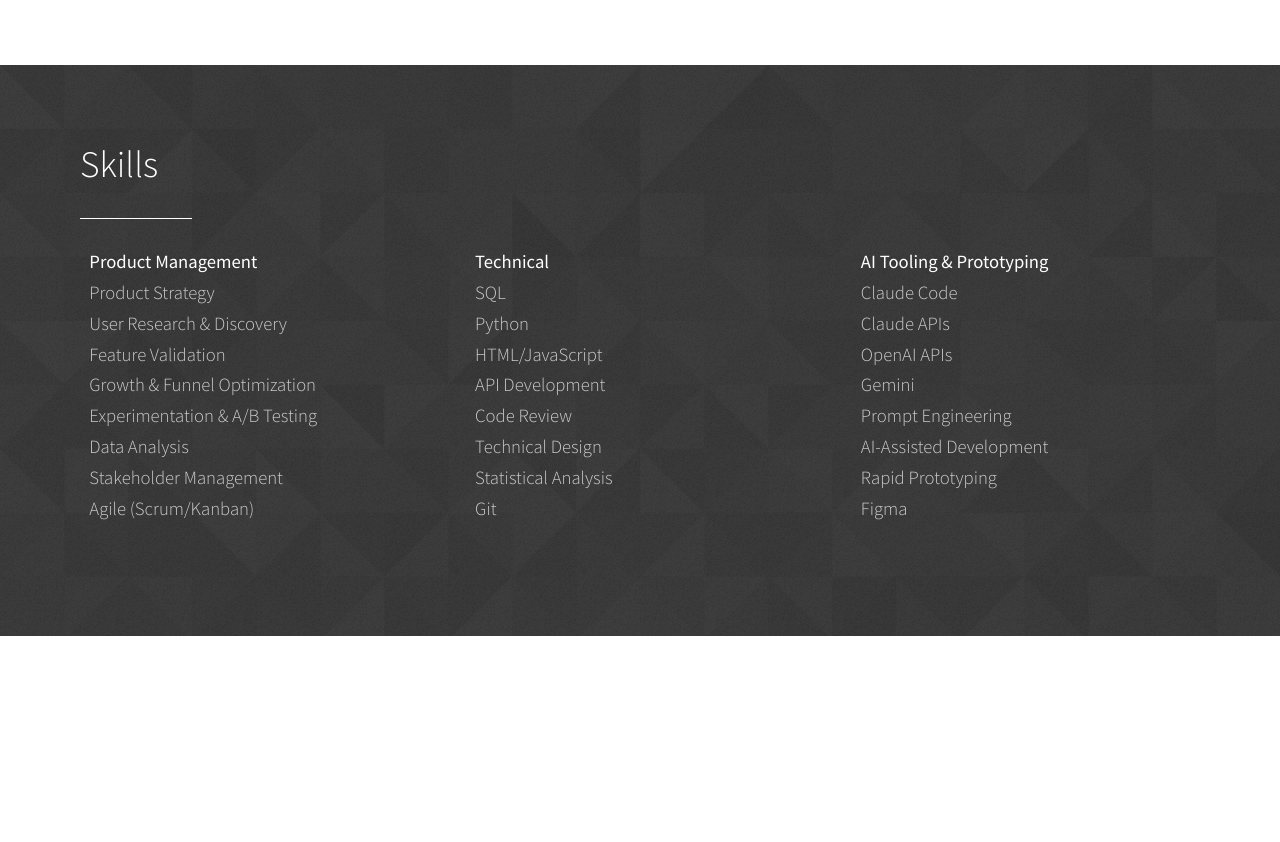
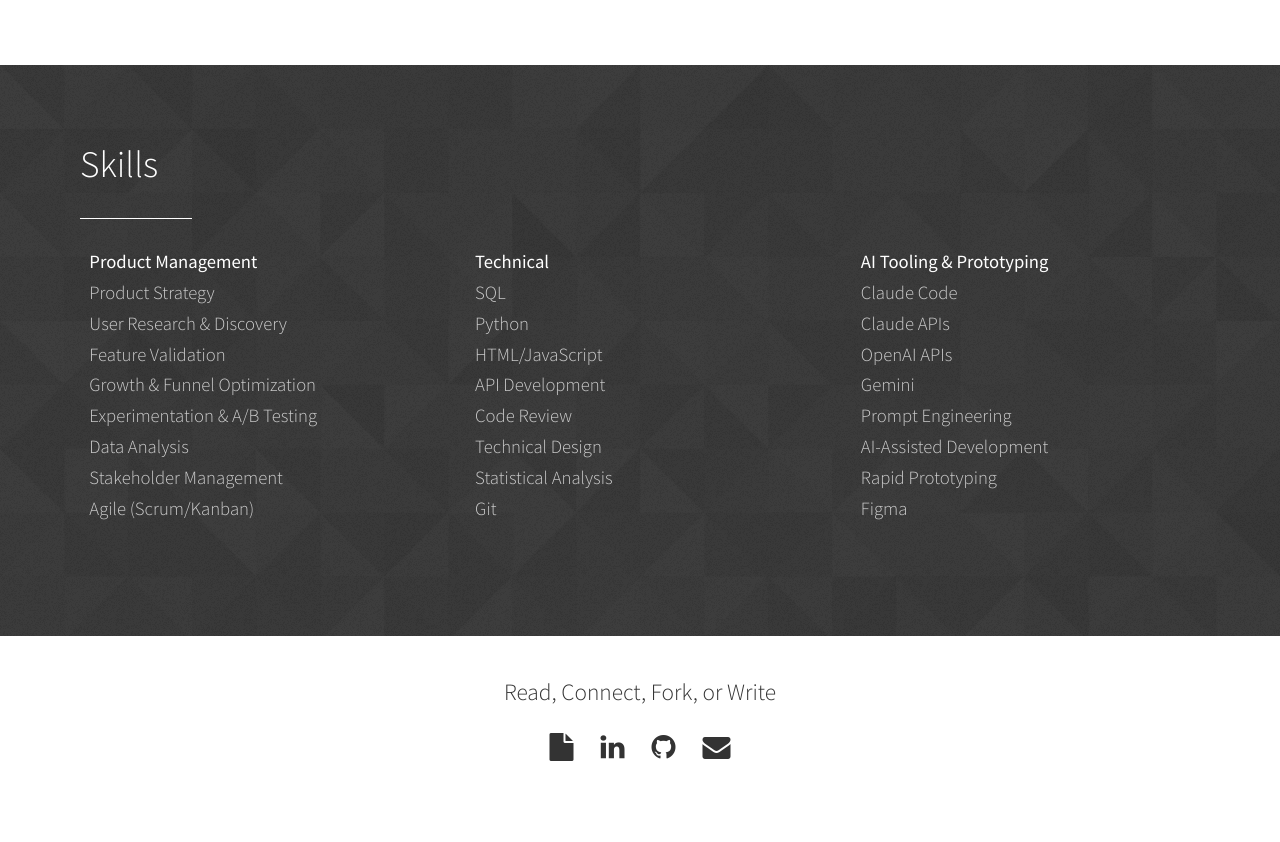
Before and after one commit to omarmjhd/omarmjhd.github.io, a plain HTML site: page index.html in a window 1280 px wide. Shown: the part 1988-2830 px from the top of the page. Before the commit the page ends 2624 px from the top, so only its background shows below. Drawn offline with Linux system fonts and the light colour scheme; no server answers.

Commit message:
Update index.html
fixing footer

```diff
--- a/index.html
+++ b/index.html
@@ -13,10 +13,10 @@
 
 
         <meta property="og:title" content="Omar Mujahid-Pair">
-        <meta property="og:description" content="Developer. Music Enthusiast. Golfer.">
+        <meta property="og:description" content="Product Manager. Developer. AI Tinkerer. Music Enthusiast. Golfer.">
         <meta property="og:image" content="http://omarmujahid.com/images/seo/facebook-profile.jpg">
         <meta property="og:url" content="http://omarmujahid.com">
-        <meta name="twitter:title" content="Omar Mujahid">
+        <meta name="twitter:title" content="Omar Mujahid-Pair">
         <meta name="twitter:description" content="Developer. Music Enthusiast. Golfer.">
         <meta name="twitter:image" content="http://omarmujahid.com/images/seo/twitter-profile.jpg">
         <meta name="twitter:card" content="summary_large_image">
@@ -59,7 +59,7 @@
   <p>I've been in Austin nearly a decade now, by way of Atlanta. When I'm not at work or on side projects, I'm at concerts, on a golf course, or both.</p>
 
                                 <ul class="icons">
-                                    <li><a href="files/omar-mujahid-pair-resume.pdf" class="icon fa-file"><span class="label">GitHub</span></a></li>
+                                    <li><a href="files/omar-mujahid-pair-resume.pdf" class="icon fa-file"><span class="label">Resume</span></a></li>
                                     <li><a href="https://github.com/omarmjhd" class="icon fa-github"><span class="label">GitHub</span></a></li>
                                     <li><a href="https://www.linkedin.com/in/omarmujahidpair" class="icon fa-linkedin"><span class="label">LinkedIn</span></a></li>
                                     <li><a href="mailto:me@omarmujahid.com" class="icon fa-envelope"><span class="label">Email</span></a></li>
@@ -131,6 +131,17 @@
       </div>
   </section>
 
+ <!-- Footer -->
+                        <section id="footer">
+                                <h4>Read, Connect, Fork, or Write</h4>
+                                <ul class="icons">
+                                        <li><a href="files/omar-mujahid-pair-resume.pdf" class="icon fa-file"><span class="label">Resume</span></a></li>
+                                        <li><a href="https://www.linkedin.com/in/omarmujahidpair" class="icon fa-linkedin"><span class="label">LinkedIn</span></a></li>
+                                        <li><a href="https://github.com/omarmjhd" class="icon fa-github"><span class="label">GitHub</span></a></li>
+                                        <li><a href="mailto:me@omarmujahid.com" class="icon fa-envelope"><span class="label">Email</span></a></li>
+                                </ul>
+                        </section>
+
 		<!-- Scripts -->
 			<script src="assets/js/jquery.min.js"></script>
 			<script src="assets/js/jquery.scrolly.min.js"></script>
```
